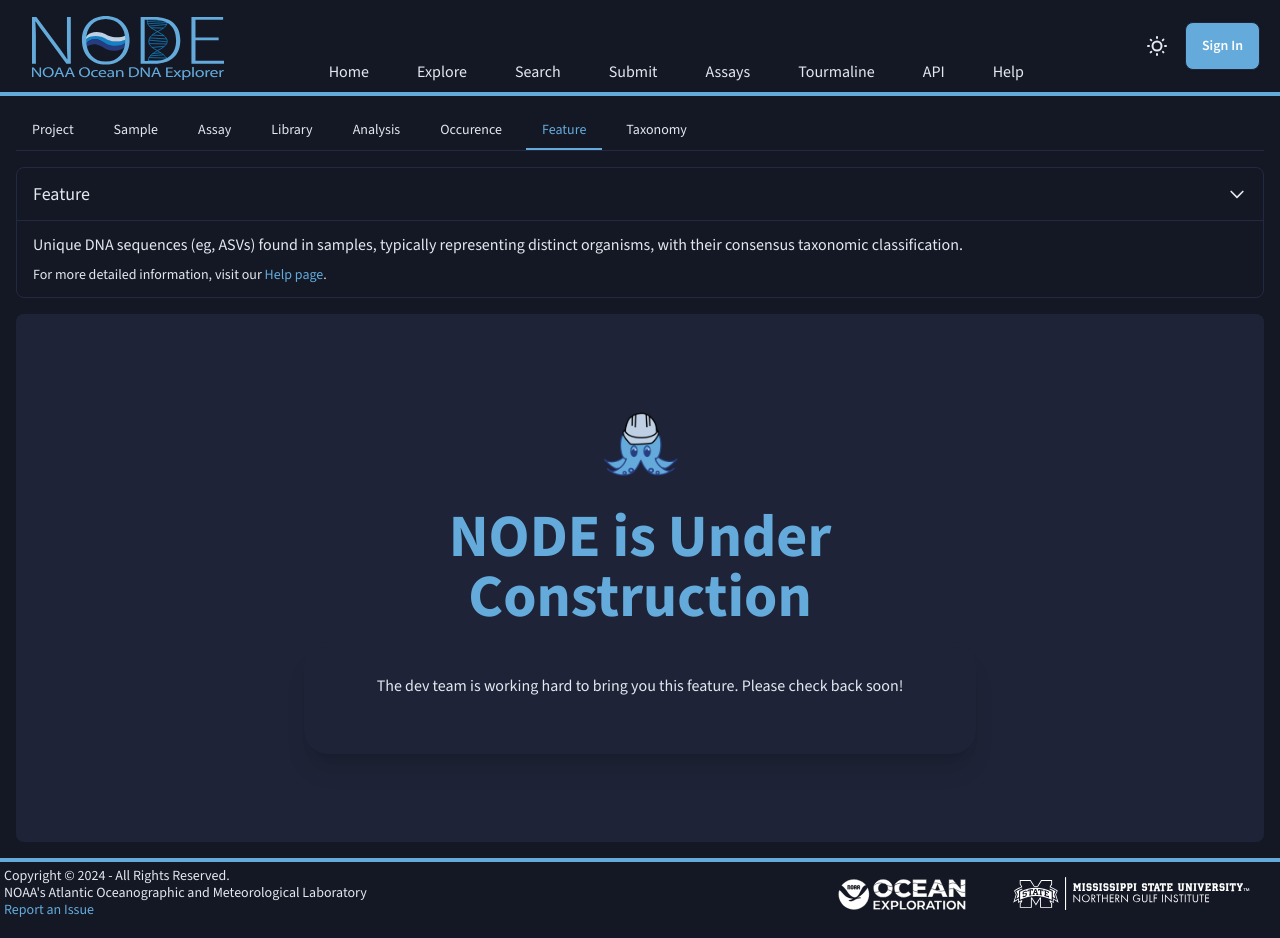
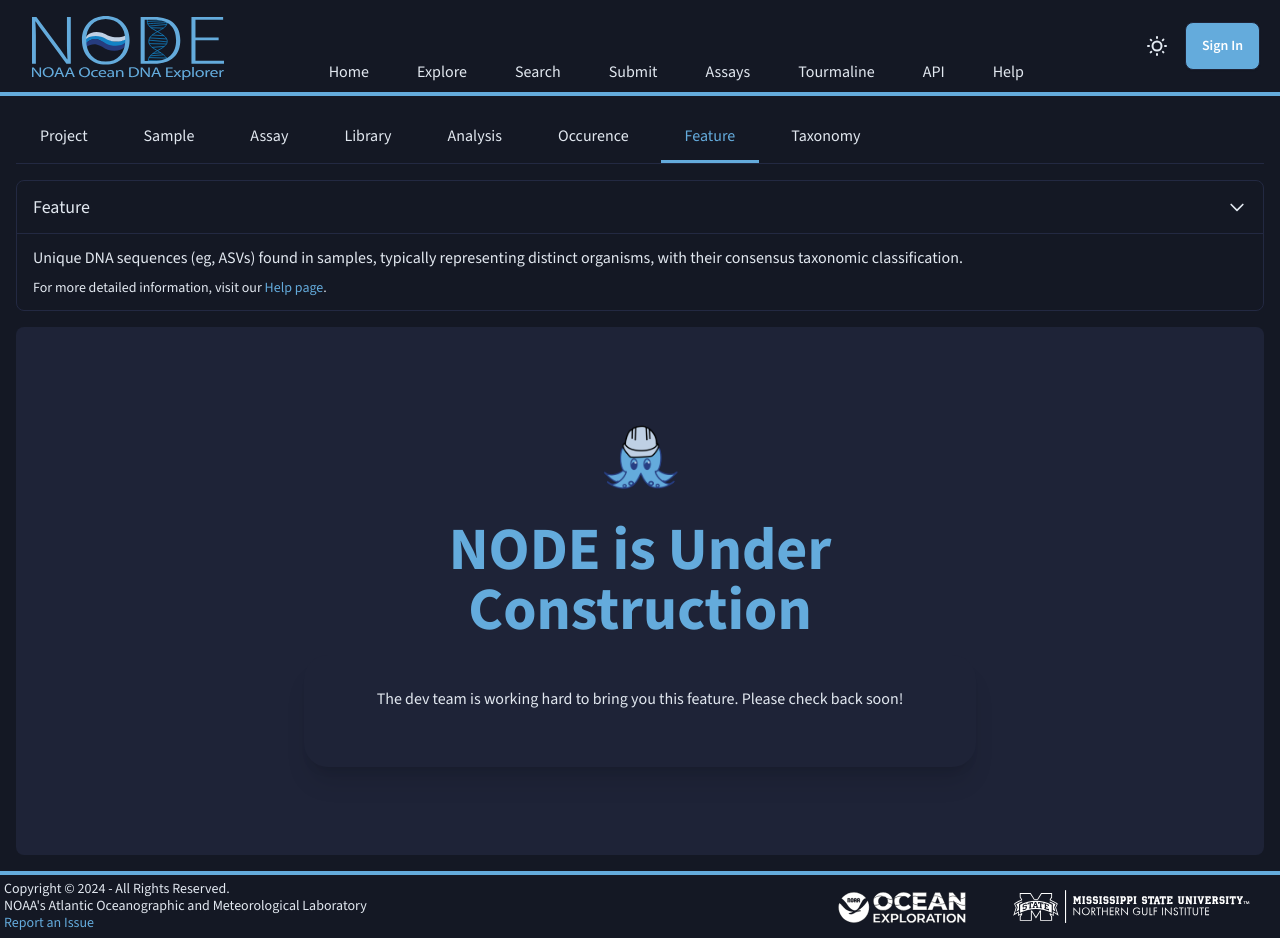
Before and after one commit to aomlomics/opal, a Next.js app: page /explore/feature in a window 1280 px wide. Built offline with nearby package versions, Linux system fonts and the light colour scheme; no server answers.

Commit message:
minor frontend changes to explore page

```diff
--- a/app/(dashboard)/page.tsx
+++ b/app/(dashboard)/page.tsx
@@ -59,7 +59,7 @@ export default async function Home() {
 						<div className="text-lg sm:text-xl lg:text-2xl mb-8 text-base-content leading-relaxed max-w-3xl">
 							<span className="block">
 								a data sharing platform, search engine, and visualization and analysis tool for ocean environmental DNA
-								(eDNA) data
+								data
 							</span>
 						</div>
 					</div>
--- a/app/components/Pagination.tsx
+++ b/app/components/Pagination.tsx
@@ -118,7 +118,7 @@ export default function Pagination({
 					{data.count}
 				</div> */}
 
-				<div className="text-base-content/70">
+				<div className="text-base-content">
 					{Math.min((parseInt(searchParams.get("page") || "1") - 1) * take + 1, data.count)}-
 					{Math.min(parseInt(searchParams.get("page") || "1") * take, data.count)} of {data.count}
 				</div>
--- a/app/components/explore/ExploreTabButton.tsx
+++ b/app/components/explore/ExploreTabButton.tsx
@@ -10,10 +10,10 @@ export default function ExploreTabButton({ tabName, route }: { tabName: string;
 	return (
 		<Link
 			href={`/explore/${route.toLowerCase()}`}
-			className={`px-4 py-2 text-sm border-b-2 transition-colors ${
+			className={`px-6 py-3 text-base transition-colors ${
 				isActive
-					? "border-primary text-primary font-medium"
-					: "border-transparent text-text-main hover:border-primary/50 hover:text-primary/80"
+					? "border-b-[3px] border-primary text-primary font-medium"
+					: "border-b-[3px] border-transparent text-base-content hover:border-primary/50 hover:text-primary/80"
 			}`}
 		>
 			{tabName}
```
